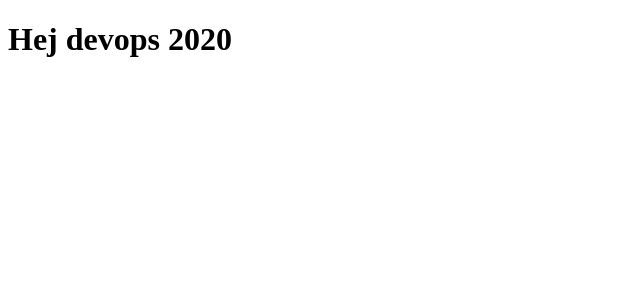
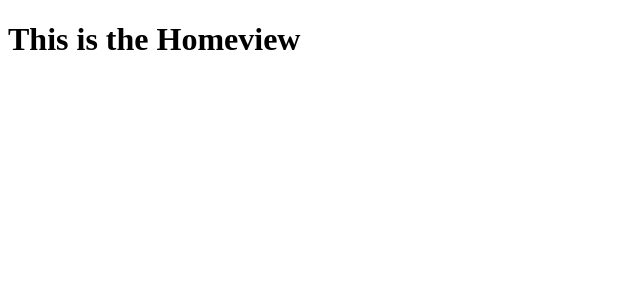
Before and after one commit to mustafaalispk/Deveops2020Projekt, a React (Create React App) app: page /home in a window 1280 px wide. Shown: the top 300 px of the page, without its empty margins (0-640 px from the left). Built offline with nearby package versions, Linux system fonts and the light colour scheme.

Commit message:
Pagenotfound page

```diff
--- a/package.json
+++ b/package.json
@@ -8,6 +8,7 @@
     "@testing-library/user-event": "^12.2.2",
     "react": "^17.0.1",
     "react-dom": "^17.0.1",
+    "react-router-dom": "^5.2.0",
     "react-scripts": "4.0.0",
     "web-vitals": "^0.2.4"
   },
--- a/src/App.js
+++ b/src/App.js
@@ -1,11 +1,9 @@
-
+import {Routes} from './routes/Routes'
 function App() {
   return (
-    <div>
-      <h1>
-        Hej devops 2020
-      </h1>
-    </div>
+      <Routes>
+        <h1>Hej devops 2020</h1>
+      </Routes>
   );
 }
 
--- /dev/null
+++ b/src/routes/Routes.js
@@ -0,0 +1,14 @@
+import React from 'react'
+import { BrowserRouter as Router, Switch, Route } from 'react-router-dom'
+import {HomeView} from '../view/HomeView'
+import {PageNotFound} from '../view/PageNotFound'
+export const Routes = () => {
+    return (
+        <Router>
+            <Switch>
+                < Route exact path='/home' component={HomeView} />
+                < Route component={PageNotFound} />
+            </Switch>
+        </Router>
+    )
+}
--- /dev/null
+++ b/src/view/HomeView.js
@@ -0,0 +1,9 @@
+import React from 'react'
+
+export const HomeView = () => {
+    return (
+        <div>
+            <h1>This is the Homeview</h1>
+        </div>
+    )
+}
--- /dev/null
+++ b/src/view/PageNotFound.js
@@ -0,0 +1,8 @@
+import React from 'react'
+export const PageNotFound = () => {
+    return (
+        <div>
+            <h1>Could not find the page you were looking for!</h1>
+        </div>
+    )
+}
```
Also changed, not shown: 1 other file (tests, documents, lock files or other folders).
